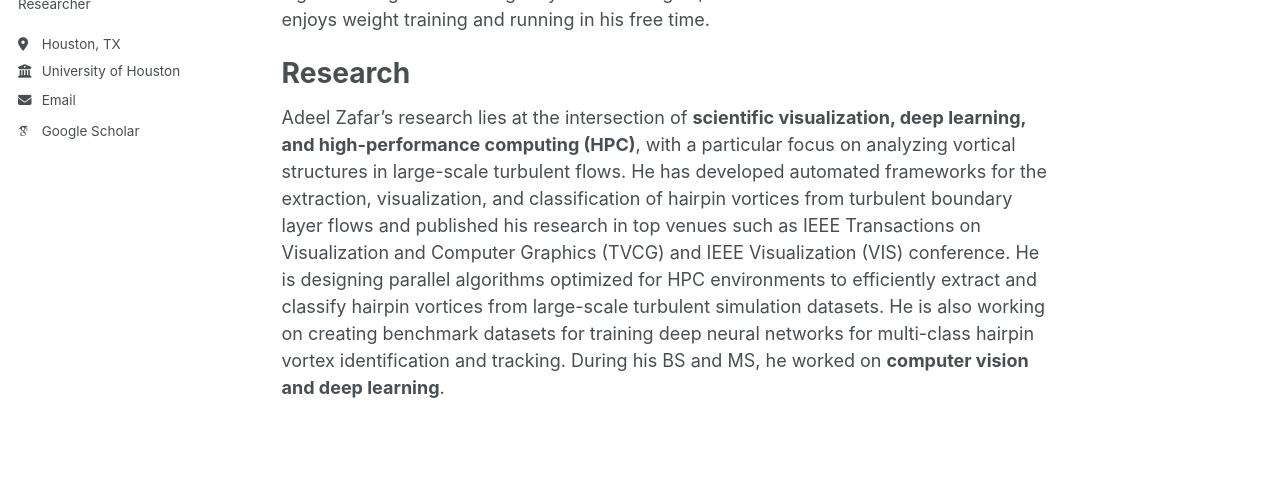
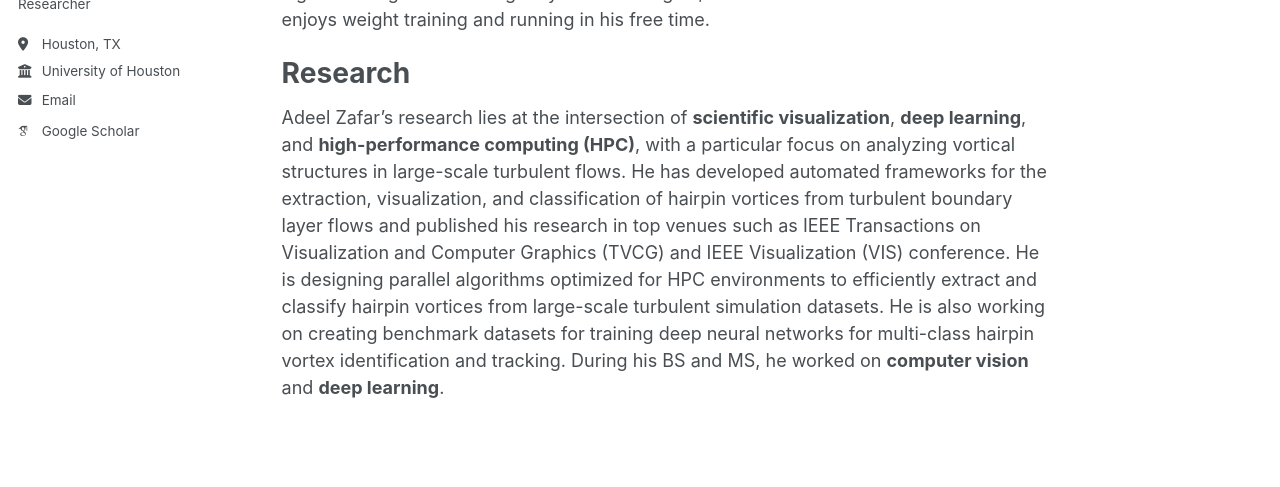
Before and after one commit to adeelz92/adeelz92.github.io, a Jekyll site: the page built from _pages/about.md, in a window 1280 px wide and 1157 px high. Shown: the part 351-838 px from the top of the window. Built offline with Jekyll 4.4.1, drawn with Linux system fonts in a browser that asks for light colours; some web fonts are replaced; a script that is not in the unit is left out.

Commit message:
Update about.md

```diff
--- a/_pages/about.md
+++ b/_pages/about.md
@@ -11,4 +11,4 @@ redirect_from:
 
 Research
 ======
-Adeel Zafar’s research lies at the intersection of **scientific visualization, deep learning, and high-performance computing (HPC)**, with a particular focus on analyzing vortical structures in large-scale turbulent flows. He has developed automated frameworks for the extraction, visualization, and classification of hairpin vortices from turbulent boundary layer flows and published his research in top venues such as IEEE Transactions on Visualization and Computer Graphics (TVCG) and IEEE Visualization (VIS) conference. He is designing parallel algorithms optimized for HPC environments to efficiently extract and classify hairpin vortices from large-scale turbulent simulation datasets. He is also working on creating benchmark datasets for training deep neural networks for multi-class hairpin vortex identification and tracking. During his BS and MS, he worked on **computer vision and deep learning**.
+Adeel Zafar’s research lies at the intersection of **scientific visualization**, **deep learning**, and **high-performance computing (HPC)**, with a particular focus on analyzing vortical structures in large-scale turbulent flows. He has developed automated frameworks for the extraction, visualization, and classification of hairpin vortices from turbulent boundary layer flows and published his research in top venues such as IEEE Transactions on Visualization and Computer Graphics (TVCG) and IEEE Visualization (VIS) conference. He is designing parallel algorithms optimized for HPC environments to efficiently extract and classify hairpin vortices from large-scale turbulent simulation datasets. He is also working on creating benchmark datasets for training deep neural networks for multi-class hairpin vortex identification and tracking. During his BS and MS, he worked on **computer vision** and **deep learning**.
```
